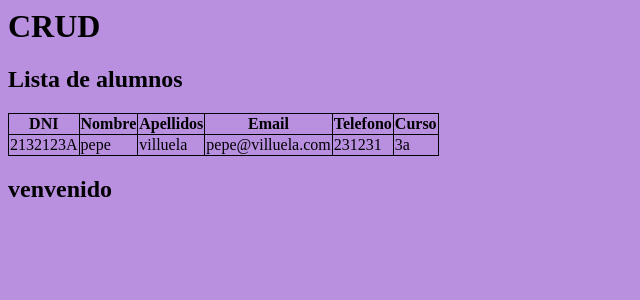
After one commit to PabloCCEducacyl/DWES, a PHP site: page /listar_alumno.php in a window 1280 px wide. The commit adds this page. Shown: the top 300 px of the page, without its empty margins (0-640 px from the left). Run offline with PHP 8.4, Linux system fonts and the light colour scheme; data comes from the database, SQL or seed files in the repository.

Commit message:
agregar alumno

```diff
--- a/UD2/crud/vistas/formulario_agregar_alumno.php
+++ b/UD2/crud/vistas/formulario_agregar_alumno.php
@@ -7,7 +7,7 @@
         echo "<p class='info'>{$_GET['info']}</p>";
     }
     ?>
-<form method='GET' action="../controlador/agregar_alumno.php">
+<form method='POST' action="../controlador/agregar_alumno.php">
     <label>DNI:
         <input type="text" name="dni"></label>
     <label>Nombre:
@@ -22,3 +22,4 @@
         <input type="text" name="curso"></label>
     <input type="submit" name="Enviar">
 </form>
+<?php include('footer.php');?>
--- /dev/null
+++ b/UD2/crud/vistas/formulario_modificar_alumno.php
@@ -0,0 +1,3 @@
+<?php include('encabezado.php');?>
+
+<?php include('footer.php');?>
--- /dev/null
+++ b/UD2/crud/vistas/listar_alumno.php
@@ -0,0 +1,28 @@
+<?php
+    include('encabezado.php');
+    include('../config/conexion.php');
+?>
+    <h2>Lista de alumnos</h2>
+    <table rules='all' style='border: solid 1px black'>
+    <tr>
+        <th>DNI</th>
+        <th>Nombre</th>
+        <th>Apellidos</th>
+        <th>Email</th>
+        <th>Telefono</th>
+        <th>Curso</th>
+    </tr>
+<?php
+    foreach($mysqli->query('SELECT * FROM alumnos') as $fila){
+        echo "<tr>";
+        echo "<td>{$fila['dni']}</td>";
+        echo "<td>{$fila['nombre']}</td>";
+        echo "<td>{$fila['apellidos']}</td>";
+        echo "<td>{$fila['email']}</td>";
+        echo "<td>{$fila['telefono']}</td>";
+        echo "<td>{$fila['curso']}</td>";
+        echo "</tr>";
+    }
+    echo "</table>";
+    include('footer.php');
+    ?>
```
Also changed, not shown: UD2/crud/controlador/agregar_alumno.php (+11 -17 lines), 1 other file.
